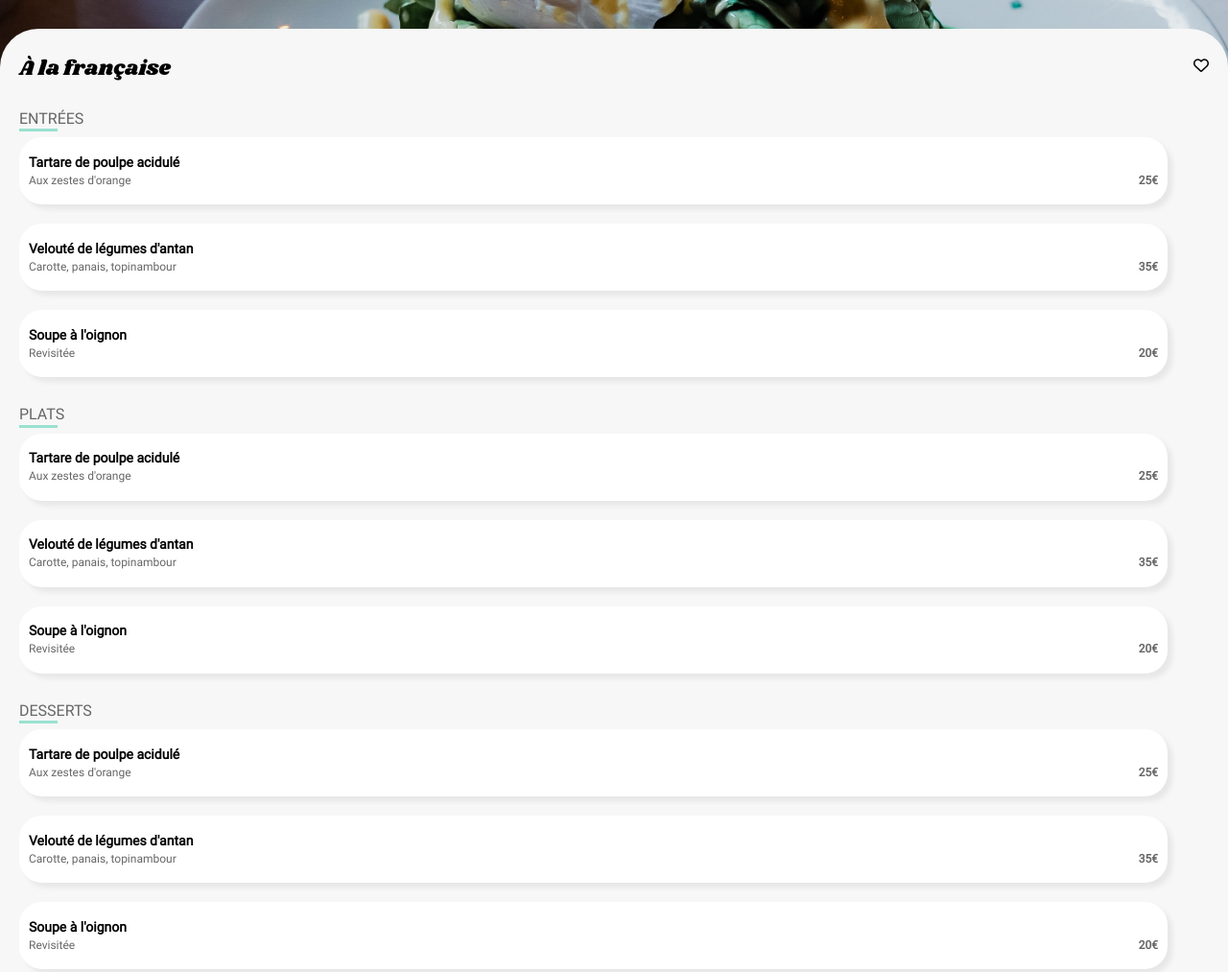
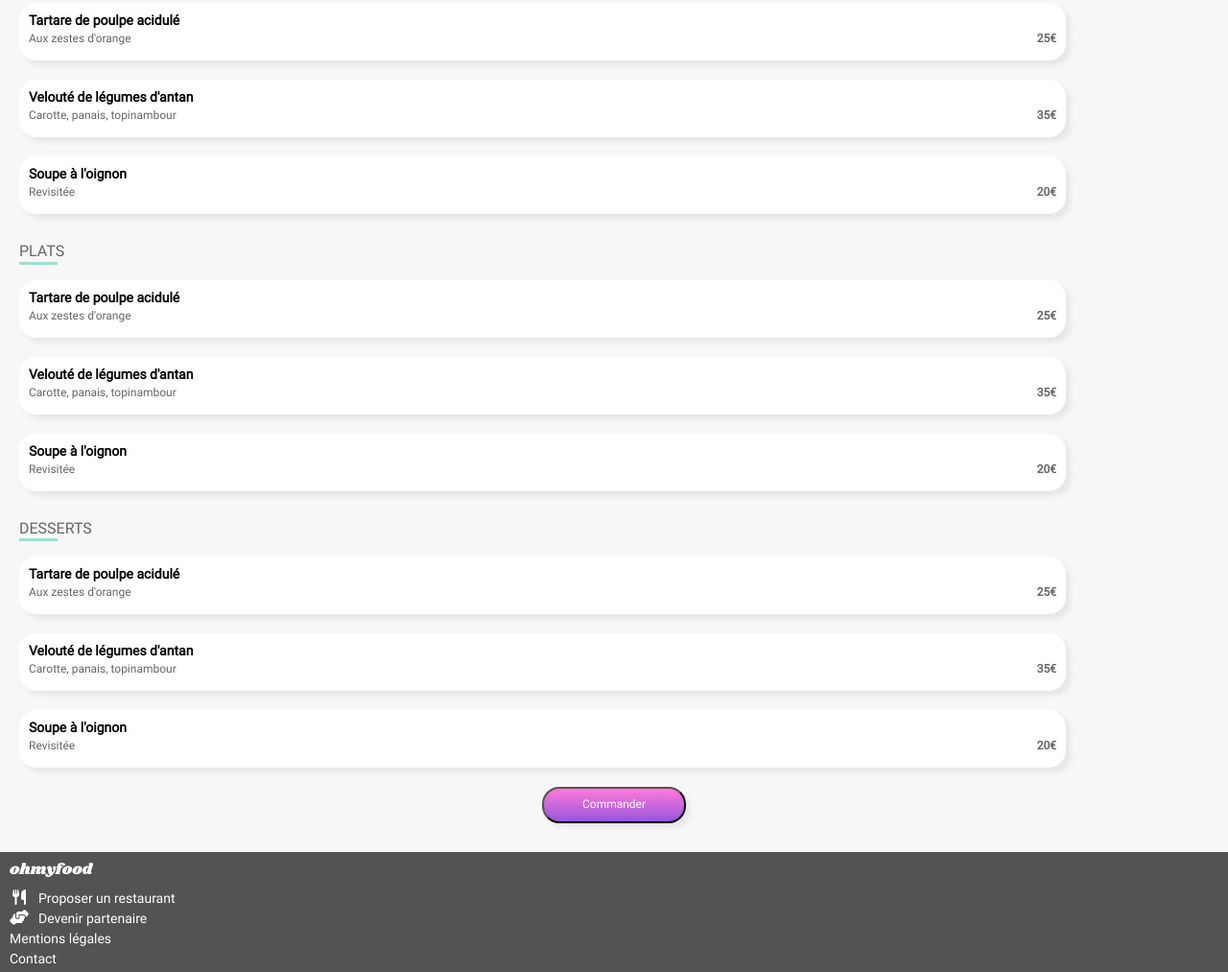
Before and after one commit to dariusperini/openclassrooms_p3, a website: page menu1.html in a window 1280 px wide. Shown: the part 425-1438 px from the top of the page at 96% size. Drawn offline with Linux system fonts and the light colour scheme.

Commit message:
feat(design): refacto

```diff
--- a/menu1.html
+++ b/menu1.html
@@ -31,13 +31,13 @@
                         <div class="heart"><i class="fa-regular fa-heart"></i></div>
                     </div>
 
-                    <div class="button-list">
+                    <div class="item-list">
                         <div class="dish-section">
                             <div class="dish-title">
                                 entrées
                             </div>
-                            <div class="button-list">
-                                <button class="btn-tertiary btn-tertiary--full-width">
+                            <div class="item-list">
+                                <div class="item item--full-width">
                                     <div class="dish-name">
                                         Tartare de poulpe acidulé
                                     </div>
@@ -49,9 +49,9 @@
                                             25€
                                         </div>
                                     </div>
-                                </button>
+                                </div>
 
-                                <button class="btn-tertiary btn-tertiary--full-width">
+                                <div class="item item--full-width">
                                     <div class="dish-name">
                                         Velouté de légumes d'antan
                                     </div>
@@ -63,9 +63,9 @@
                                             35€
                                         </div>
                                     </div>
-                                </button>
+                                </div>
 
-                                <button class="btn-tertiary btn-tertiary--full-width">
+                                <div class="item item--full-width">
                                     <div class="dish-name">
                                         Soupe à l'oignon
                                     </div>
@@ -77,15 +77,15 @@
                                             20€
                                         </div>
                                     </div>
-                                </button>
+                                </div>
 
                             </div>
 
                             <div class="dish-title">
                                 plats
                             </div>
-                            <div class="button-list">
-                                <button class="btn-tertiary btn-tertiary--full-width">
+                            <div class="item-list">
+                                <div class="item item--full-width">
                                     <div class="dish-name">
                                         Tartare de poulpe acidulé
                                     </div>
@@ -97,9 +97,9 @@
                                             25€
                                         </div>
                                     </div>
-                                </button>
+                                </div>
 
-                                <button class="btn-tertiary btn-tertiary--full-width">
+                                <div class="item item--full-width">
                                     <div class="dish-name">
                                         Velouté de légumes d'antan
                                     </div>
@@ -111,9 +111,9 @@
                                             35€
                                         </div>
                                     </div>
-                                </button>
+                                </div>
 
-                                <button class="btn-tertiary btn-tertiary--full-width">
+                                <div class="item item--full-width">
                                     <div class="dish-name">
                                         Soupe à l'oignon
                                     </div>
@@ -125,15 +125,15 @@
                                             20€
                                         </div>
                                     </div>
-                                </button>
+                                </div>
 
                             </div>
 
                             <div class="dish-title">
                                 desserts
                             </div>
-                            <div class="button-list">
-                                <button class="btn-tertiary btn-tertiary--full-width">
+                            <div class="item-list">
+                                <div class="item item--full-width">
                                     <div class="dish-name">
                                         Tartare de poulpe acidulé
                                     </div>
@@ -145,9 +145,9 @@
                                             25€
                                         </div>
                                     </div>
-                                </button>
+                                </div>
 
-                                <button class="btn-tertiary btn-tertiary--full-width">
+                                <div class="item item--full-width">
                                     <div class="dish-name">
                                         Velouté de légumes d'antan
                                     </div>
@@ -159,9 +159,9 @@
                                             35€
                                         </div>
                                     </div>
-                                </button>
+                                </div>
 
-                                <button class="btn-tertiary btn-tertiary--full-width">
+                                <div class="item item--full-width">
                                     <div class="dish-name">
                                         Soupe à l'oignon
                                     </div>
@@ -173,13 +173,13 @@
                                             20€
                                         </div>
                                     </div>
-                                </button>
+                                </div>
 
                             </div>
                         </div>
                     </div>
                     <div class="card-container_footer">
-                        <button class="btn-primary btn-menu">Commander</button>
+                        <button class="btn-primary btn-menu">Commander</div>
                     </div>
                 </div>
 
--- a/sass/components/_buttons.scss
+++ b/sass/components/_buttons.scss
@@ -1,15 +1,3 @@
 .btn-primary {
-    @include btn($color-white, linear-gradient($color-secondary, $color-primary),linear-gradient($color-primary, $color-secondary));
+    @include item($color-white, linear-gradient($color-secondary, $color-primary),linear-gradient($color-primary, $color-secondary));
 }
-
-.btn-secondary {
-    @include btn;
-    height: 60px;
-    color: black;
-}
-
-.btn-tertiary {
-    @include btn(black, white, $color-background-primary);
-    height: 70px;
-    border: none;
-}
--- a/sass/components/_images.scss
+++ b/sass/components/_images.scss
@@ -1,6 +1,5 @@
 .img-header {
-    // width: 200px;
-    height: 400px;
+    height: 250px;
     overflow: hidden;
 
     img {
--- /dev/null
+++ b/sass/components/_items.scss
@@ -0,0 +1,5 @@
+.item {
+    @include item(black, white, $color-background-primary);
+    height: 40px;
+    border: none;
+}
--- a/sass/layouts/_card-container.scss
+++ b/sass/layouts/_card-container.scss
@@ -37,7 +37,6 @@ a:hover {
         display: flex;
         flex-direction: row;
         justify-content: center;
-        margin-bottom: 40px;;
     }
 
     &_title {
@@ -68,12 +67,12 @@ a:hover {
             line-height: 0.5em;
         }
     }
-}
 
-.card-container__hero {
-    position: relative;
-    z-index: 1;
-    margin-top: -40px;
+    &__hero {
+        position: relative;
+        z-index: 1;
+        margin-top: -40px;
+    }
 }
 
 .card-menu {
--- a/sass/layouts/_dish.scss
+++ b/sass/layouts/_dish.scss
@@ -8,6 +8,7 @@
         color: $color-secondary-text;
         position: relative;
         margin-top: 20px;
+        margin-bottom: 10px;
         margin-left: 10px;
 
         &:after {
--- a/sass/layouts/_header.scss
+++ b/sass/layouts/_header.scss
@@ -3,11 +3,17 @@ header {
     display: flex;
     flex-direction: row;
     align-items: center;
-    justify-content: space-around;
+    justify-content: center;
+
+    i {
+        position: absolute;
+        left: 10px;
+        top : 34px;
+    }
 }
 
 .logo {
     width: 40%;
     max-width: 200px;
-    margin: $margin-search;
+    margin: $default-margin;
 }
--- a/sass/layouts/_button-list.scss
+++ b/sass/layouts/_item-list.scss
@@ -1,4 +1,4 @@
-.button-list {
+.item-list {
     display: flex;
     flex-direction: column;
 }
--- a/sass/layouts/_search.scss
+++ b/sass/layouts/_search.scss
@@ -1,6 +1,6 @@
 .search {
     background-color: #EAEAEA;
-    margin-bottom: $margin-search;
+    margin-bottom: $default-margin;
     box-shadow: inset 0px 7px 5PX -9px rgba(0,0,0,0.6);
 }
 
@@ -31,17 +31,17 @@
     font-weight: bold;
     margin-left: 40px;
     margin-right: 40px;
-    margin-bottom: $margin-search;
+    margin-bottom: $default-margin;
 }
 
 .undertext {
     color: $color-secondary-text;
-    margin-bottom: $margin-search;
+    margin-bottom: $default-margin;
     font-size: $size-secondary-title;
 }
 
 .btn_search {
-    margin-bottom: $margin-search * 3;
+    margin-bottom: $default-margin * 3;
 }
 
 .search > form {
--- a/sass/main.scss
+++ b/sass/main.scss
@@ -4,13 +4,14 @@
 @import "./base/base";
 @import "./base/typography";
 @import "./components/buttons";
+@import "./components/items";
 @import "./components/images";
 @import "./components/icons";
 @import "./components/steps";
 @import "./layouts/header";
 @import "./layouts/search";
 @import "./layouts/hero";
-@import "./layouts/button-list";
+@import "./layouts/item-list";
 @import "./layouts/card-container";
 @import "./layouts/dish";
 @import "./layouts/footer";
--- a/sass/utils/_mixins.scss
+++ b/sass/utils/_mixins.scss
@@ -3,7 +3,7 @@
 }
 
 @mixin border-radius {
-    border-radius: 24px;
+    border-radius: 18px;
 }
 
 @mixin flex-center {
@@ -14,7 +14,7 @@
     text-align: center;
 }
 
-@mixin btn(
+@mixin item(
     $text-color: $color-white,
     $background-color: $color-background-primary,
     $hover-background-color: $color-secondary-lighter
@@ -22,14 +22,14 @@
     padding: $default-padding;
     @include shadow;
     @include border-radius;
-    margin-bottom: $margin-search;
+    margin-bottom: $default-margin;
     font-size: $size-card-text;
     color: $text-color;
     background: $background-color;
     cursor: pointer;
     margin: 10px;
     &--full-width {
-        width: 95%;
+        width: 85%;
     }
     &:hover{
         background: $hover-background-color;
--- a/sass/utils/_variables.scss
+++ b/sass/utils/_variables.scss
@@ -17,7 +17,7 @@ $default-padding: 10px;
 $padding-footer: 10px;
 
 /* MARGINS */
-$margin-search: 20px;
+$default-margin: 20px;
 
 /* SIZES */
 $size-main-title: 22px;
```
Also changed, not shown: css/style.css, 1 other file.
